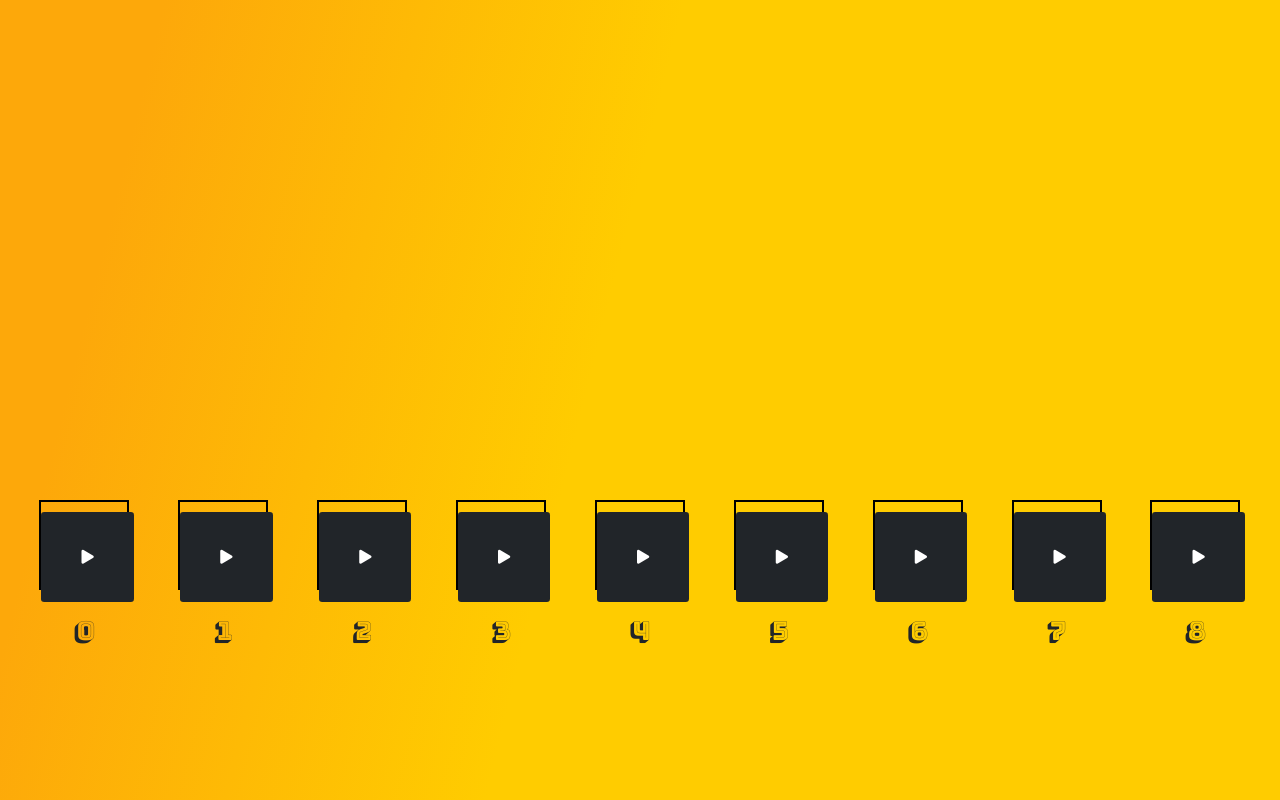
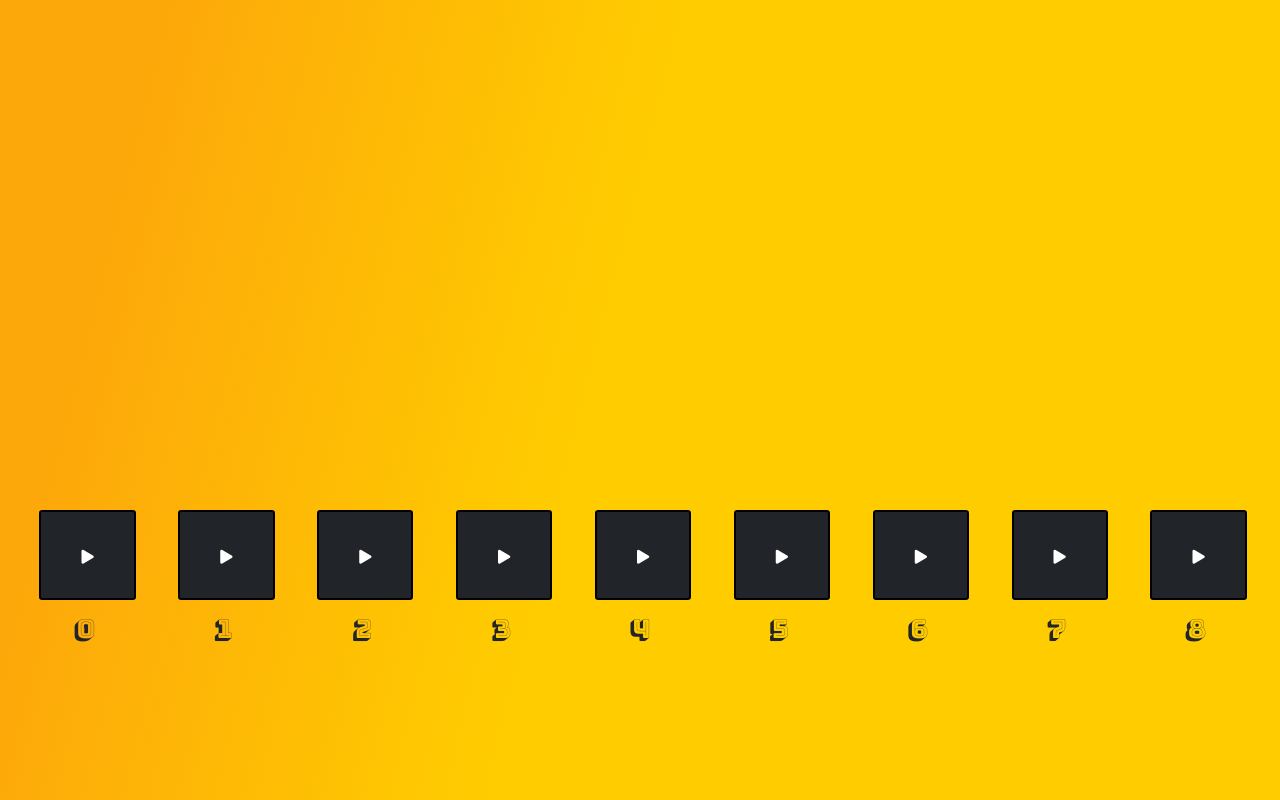
Before and after one commit to Qwertic/drumkit, a plain HTML site: page index.html in a window 1280 px wide. Drawn offline with nearby package versions, Linux system fonts and the light colour scheme.

Commit message:
minor fixes again

```diff
--- a/index.html
+++ b/index.html
@@ -15,56 +15,56 @@
 <body class="row">
   <div class="rip"><div></div><div></div></div>
   <div class="keys row col-12">
-    <div data-key="65" class="key  row">
-      <kbd class="sound"><span><i class="fas fa-play"></i></span></kbd>
+    <div  class="key  row">
+      <kbd data-key="65" class="sound"><span><i data-key="65" class="fas fa-play"></i></span></kbd>
       <span class="sound-b">
         0
       </span>
     </div>
-    <div data-key="83" class="key  row">
-      <kbd class="sound"><span><i class="fas fa-play"></i></span></kbd>
+    <div class="key  row">
+      <kbd data-key="83" class="sound"><span><i data-key="83" class="fas fa-play"></i></span></kbd>
       <span class="sound-b">
         1
       </span>
     </div>
-    <div data-key="68" class="key  row">
-      <kbd class="sound"><span><i class="fas fa-play"></i></span></kbd>
+    <div  class="key  row">
+      <kbd data-key="68" class="sound"><span><i data-key="68" class="fas fa-play"></i></span></kbd>
       <span class="sound-b">
         2
       </span>
     </div>
-    <div data-key="70" class="key  row">
-      <kbd  class="sound"><span><i class="fas fa-play"></i></span></kbd>
+    <div  class="key  row">
+      <kbd data-key="70" class="sound"><span><i data-key="70" class="fas fa-play"></i></span></kbd>
       <span class="sound-b">
         3
       </span>
     </div>
-    <div data-key="71" class="key  row">
-      <kbd class="sound"><span><i class="fas fa-play"></i></span></kbd>
+    <div  class="key  row">
+      <kbd data-key="71" class="sound"><span><i data-key="71" class="fas fa-play"></i></span></kbd>
       <span class="sound-b">
         4
       </span>
     </div>
-    <div data-key="72" class="key  row">
-      <kbd class="sound"><span><i class="fas fa-play"></i></span></kbd>
+    <div class="key  row">
+      <kbd data-key="72" class="sound"><span><i data-key="72" class="fas fa-play"></i></span></kbd>
       <span class="sound-b">
         5
       </span>
     </div>
-    <div data-key="74" class="key  row">
-      <kbd class="sound"><span><i class="fas fa-play"></i></span></kbd>
+    <div  class="key  row">
+      <kbd data-key="74" class="sound"><span><i data-key="74" class="fas fa-play"></i></span></kbd>
       <span class="sound-b">
         6
       </span>
     </div>
-    <div data-key="75" class="key  row">
-      <kbd class="sound"><span><i class="fas fa-play"></i></span></kbd>
+    <div  class="key  row">
+      <kbd data-key="75" class="sound"><span><i data-key="75" class="fas fa-play"></i></span></kbd>
       <span class="sound-b">
         7
       </span>
     </div>
-    <div data-key="76" class="key  row">
-      <kbd class="sound"><span><i class="fas fa-play"></i></span></kbd>
+    <div  class="key  row">
+      <kbd data-key="76" class="sound"><span><i data-key="76" class="fas fa-play"></i></span></kbd>
       <span class="sound-b">
         8
       </span>
--- a/script/scripts.js
+++ b/script/scripts.js
@@ -2,17 +2,28 @@
 const keysound = () =>{
   window.addEventListener('keydown', function(e) {
       const audio = document.querySelector(`audio[data-key="${e.keyCode}"]`);
-      const key = document.querySelector(`.key[data-key="${e.keyCode}"]`);
+      const key = document.querySelector(`kbd[data-key="${e.keyCode}"]`);
+      const icon = document.querySelector(`i[data-key="${e.keyCode}"]`)
       const ripple = document.querySelector(".rip");
       if (!audio) return;
       audio.currentTime = 0;
       audio.play();
       key.classList.add("playing");
       ripple.classList.add("lds-ripple");
+      icon.classList.add("playing_i");
         setTimeout(function(){
           ripple.classList.remove("lds-ripple");
         }, 10000);
-      key.classList.remove("playing");
     })
+  function removeTransition(e) {
+    if (e.propertyName !== 'transform') return;
+    e.target.classList.remove('playing');
+    e.target.classList.remove('playing_i');
+
+  }
+  const keys = Array.from(document.querySelectorAll('kbd'));
+  keys.forEach(key => key.addEventListener('transitionend', removeTransition));
+  window.addEventListener('keydown', keysound);
+
 }
 keysound();
--- a/style/styles.css
+++ b/style/styles.css
@@ -22,12 +22,15 @@ body{
  align-items: start;
  align-self: baseline;
  width: 90px;
- transition: all 0.07s;
- border: 2px solid #000;
+
 }
 kbd{
   height: 90px;
-
+  border: 2px solid #000;
+  transition: all 0.07s;
+}
+i{
+  transition: all 0.07s;
 }
 .sound{
   text-align: center;
@@ -43,6 +46,11 @@ kbd{
   transform: scale(1.1);
   border-color: #fff;
   box-shadow: 0 0 10px #fff;
+}
+.playing_i{
+ transform: scale(1.4);
+  border-color: #fff;
+  text-shadow: 0 0 10px yellow;
 }
 /*pulse*/
 .rip{
```
